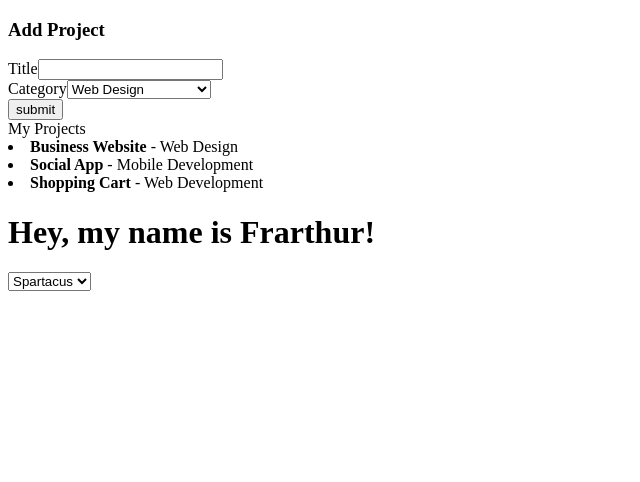
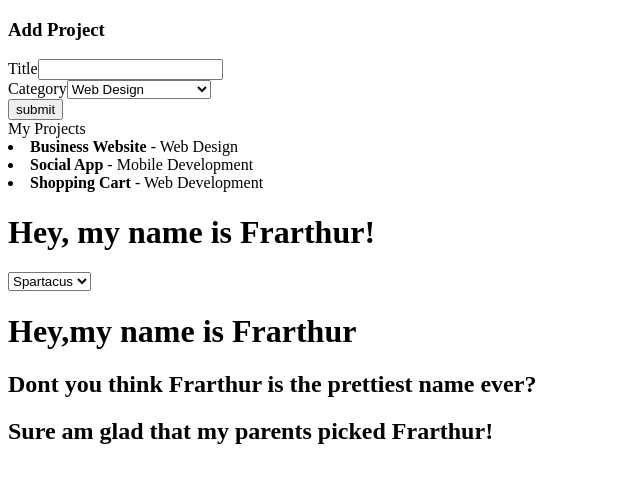
Before and after one commit to ashishchahal/React-Projects, a React (Create React App) app: page / in a window 1280 px wide. Shown: the top 482 px of the page, without its empty margins (0-640 px from the left). Built offline with nearby package versions, Linux system fonts and the light colour scheme.

Commit message:
Sibling added in Stateless_Component

```diff
--- a/src/Components/Parent_Statless_Components.js
+++ b/src/Components/Parent_Statless_Components.js
@@ -1,5 +1,6 @@
 import React from 'react';
 import Child from './Child_Stateless_Component';
+import Sibling from './Sibling_Stateless_Component';
 
 class Parent extends React.Component{
   constructor(){
@@ -13,7 +14,10 @@ class Parent extends React.Component{
   }
   render(){
     return (
-    <Child name={this.state.name} onChange={this.changeName} />)
+    <div>
+     <Child name={this.state.name} onChange={this.changeName} />
+     <Sibling name={this.state.name} />
+    </div>)
   }
 }
 export default Parent;
--- /dev/null
+++ b/src/Components/Sibling_Stateless_Component.js
@@ -0,0 +1,16 @@
+import React,{Component} from 'react';
+
+class Sibling extends Component{
+  render(){
+    const name=this.props.name;
+    return(
+      <div>
+        <h1> Hey,my name is {name} </h1>
+        <h2> Dont you think {name} is the prettiest name ever? </h2>
+        <h2> Sure am glad that my parents picked {name}!</h2>
+      </div>
+    );
+  }
+}
+
+export default Sibling;
```
